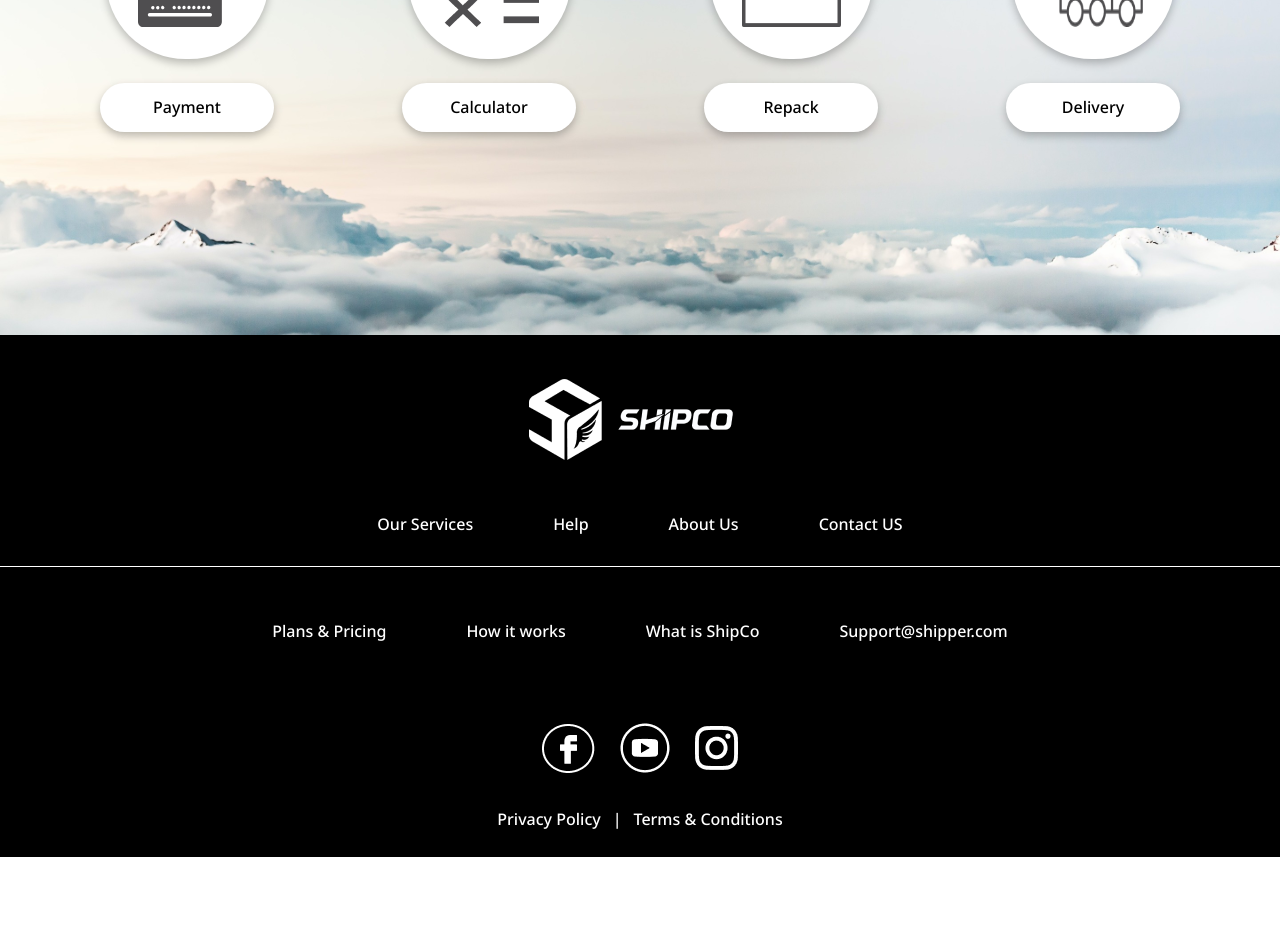
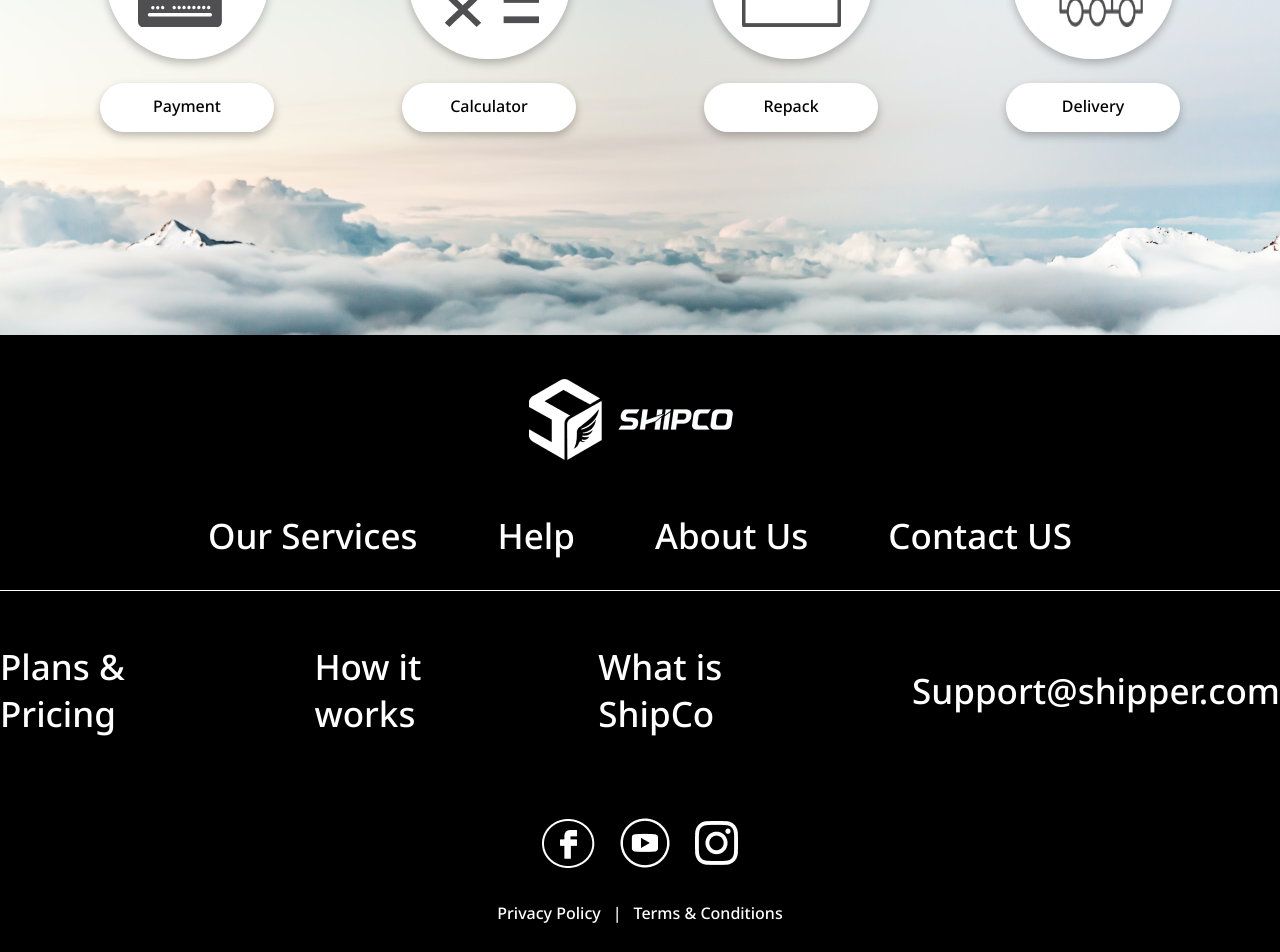
Before and after one commit to Tusho7/shipper-anri-sandro, a React (Vite) app: page / in a window 1280 px wide. Shown: the part 1904-2856 px from the top of the page. Before the commit the page ends 2761 px from the top, so only its background shows below. Built offline with nearby package versions, Linux system fonts and the light colour scheme.

Commit message:
style: Change fonts on texts (#14)

```diff
--- a/src/components/Boxes/Boxes.tsx
+++ b/src/components/Boxes/Boxes.tsx
@@ -15,7 +15,7 @@ function Boxes() {
           </div>
 
           <div className="w-[174px] h-[49px] bg-white rounded-full text-center flex justify-center items-center shadow-custom">
-            <p>Payment</p>
+            <p className="font-normal text-base leading-[27.24px]">Payment</p>
           </div>
         </div>
 
@@ -25,7 +25,7 @@ function Boxes() {
           </div>
 
           <div className="w-[174px] h-[49px] bg-white rounded-full text-center flex justify-center items-center shadow-custom">
-            <p>Calculator</p>
+            <p className="font-normal text-base leading-[27.24px]">Calculator</p>
           </div>
         </div>
 
@@ -35,7 +35,7 @@ function Boxes() {
           </div>
 
           <div className="w-[174px] h-[49px] bg-white rounded-full text-center flex justify-center items-center shadow-custom">
-            <p>Repack</p>
+            <p className="font-normal text-base leading-[27.24px]">Repack</p>
           </div>
         </div>
 
@@ -45,7 +45,7 @@ function Boxes() {
           </div>
 
           <div className="w-[174px] h-[49px] bg-white rounded-full text-center flex justify-center items-center shadow-custom">
-            <p>Delivery</p>
+            <p className="font-normal text-base leading-[27.24px]">Delivery</p>
           </div>
         </div>
       </div>
--- a/src/components/Footer/Footer.tsx
+++ b/src/components/Footer/Footer.tsx
@@ -3,44 +3,62 @@ import Facebook from "../../assets/icons/Facebook.png";
 import Youtube from "../../assets/icons/Youtube.png";
 import Instagram from "../../assets/icons/Instagram.png";
 
-
 function Footer() {
   return (
-    <div className='bg-black'>
-        <div className='flex justify-center items-center pt-[44px]'>
-
+    <div className="bg-black">
+      <div className="flex justify-center items-center pt-[44px]">
         <img src={FooterLogo} />
       </div>
 
-        <div className='flex justify-center items-center gap-20 text-white pt-[52px] pb-[30px]'>
-            <p>Our Services</p>
-            <p>Help</p>
-            <p>About Us</p>
-            <p>Contact US</p>
+      <div className="flex justify-center items-center gap-20 text-white pt-[52px] pb-[30px]">
+        <p className="font-normal text-[35px] leading-[47.67px] tracking-[6%]">
+          Our Services
+        </p>
+        <p className="font-normal text-[35px] leading-[47.67px] tracking-[6%]">
+          Help
+        </p>
+        <p className="font-normal text-[35px] leading-[47.67px] tracking-[6%]">
+          About Us
+        </p>
+        <p className="font-normal text-[35px] leading-[47.67px] tracking-[6%]">
+          Contact US
+        </p>
       </div>
 
-        <div className='w-full h-px bg-white'></div>
+      <div className="w-full h-px bg-white"></div>
 
-        <div className='flex justify-center items-center gap-20 text-white pt-[52px] pb-[30px]'>
-            <p>Plans & Pricing</p>
-            <p>How it works</p>
-            <p>What is ShipCo</p>
-            <p>Support@shipper.com</p>
+      <div className="flex justify-center items-center gap-20 text-white pt-[52px] pb-[30px]">
+        <p className="font-normal text-[35px] leading-[47.67px] tracking-[1.5%]">
+          Plans & Pricing
+        </p>
+        <p className="font-normal text-[35px] leading-[47.67px] tracking-[1.5%]">
+          How it works
+        </p>
+        <p className="font-normal text-[35px] leading-[47.67px] tracking-[1.5%]">
+          What is ShipCo
+        </p>
+        <p className="font-normal text-[35px] leading-[47.67px] tracking-[1.5%]">
+          Support@shipper.com
+        </p>
       </div>
 
-        <div className='flex justify-center items-center gap-[21px] pt-[46px] pb-[30px]'>
+      <div className="flex justify-center items-center gap-[21px] pt-[46px] pb-[30px]">
         <img src={Facebook} />
         <img src={Youtube} />
-    <img src={Instagram}  />
+        <img src={Instagram} />
       </div>
 
-        <div className='flex justify-center items-center gap-[12px] text-white pb-[26px]'>
-            <p>Privacy Policy</p>
-            <p>|</p>
-            <p>Terms & Conditions</p>
+      <div className="flex justify-center items-center gap-[12px] text-white pb-[26px]">
+        <p className="font-normal text-base leading-[23.86px]">
+          Privacy Policy
+        </p>
+        <p className="font-normal text-base leading-[23.86px]">|</p>
+        <p className="font-normal text-base leading-[23.86px]">
+          Terms & Conditions
+        </p>
       </div>
     </div>
-  )
+  );
 }
 
-export default Footer
+export default Footer;
```
Lines whose indentation alone changed are shown as unchanged.
